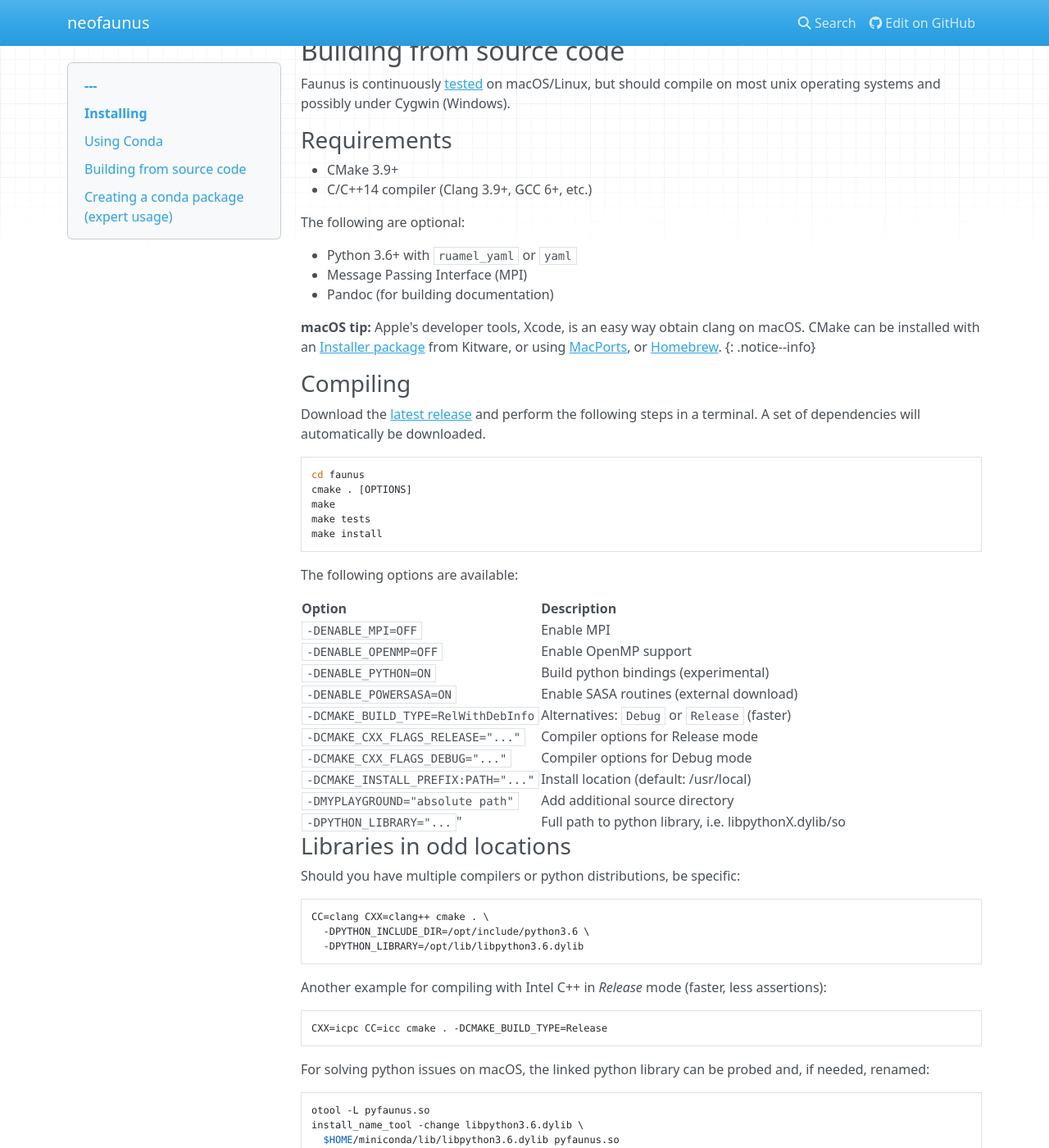
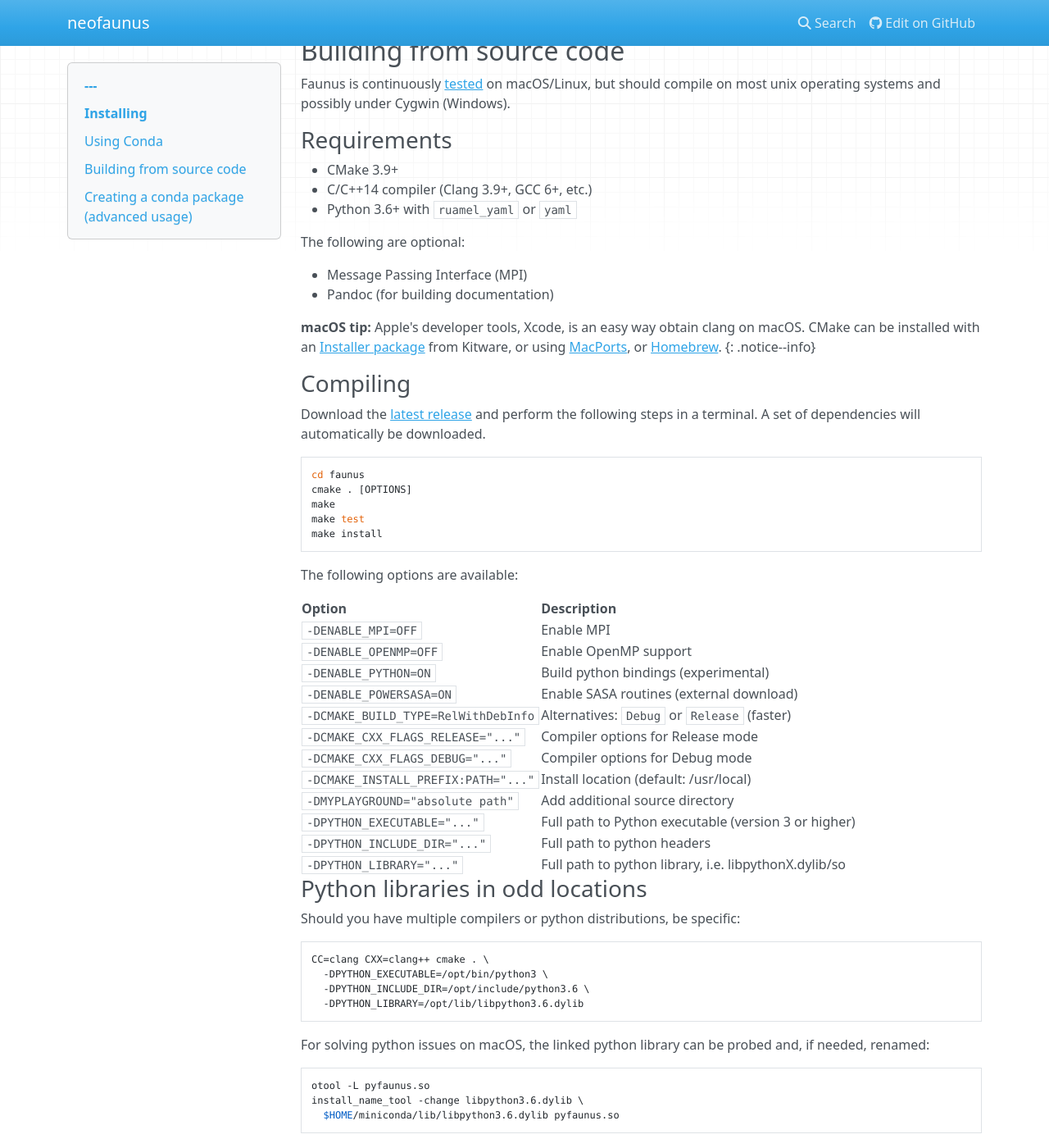
Before and after one commit to mlund/faunus, an MkDocs documentation site: the page built from docs/_docs/install.md, in a window 1280 px wide and 1400 px high, scrolled down 438 px. Shown: the whole window at 82% size. Built offline with MkDocs 1.6.1, drawn with Linux system fonts in a browser that asks for light colours; nearby versions of some CDN libraries; old or Windows-style settings are respelled for this version of MkDocs; some of the changed text lies outside the part shown.

Commit message:
test comparison fix; python library documentation

```diff
--- a/docs/_docs/install.md
+++ b/docs/_docs/install.md
@@ -25,10 +25,10 @@ but should compile on most unix operating systems and possibly under Cygwin (Win
 
 - CMake 3.9+
 - C/C++14 compiler (Clang 3.9+, GCC 6+, etc.)
+- Python 3.6+ with `ruamel_yaml` or `yaml`
 
 The following are optional:
 
-- Python 3.6+ with `ruamel_yaml` or `yaml`
 - Message Passing Interface (MPI)
 - Pandoc (for building documentation)
 
@@ -50,7 +50,7 @@ A set of dependencies will automatically be downloaded.
 cd faunus
 cmake . [OPTIONS]
 make
-make tests
+make test
 make install
 ~~~
 
@@ -67,23 +67,20 @@ Option                               | Description
 `-DCMAKE_CXX_FLAGS_DEBUG="..."`      | Compiler options for Debug mode
 `-DCMAKE_INSTALL_PREFIX:PATH="..."`  | Install location (default: /usr/local)
 `-DMYPLAYGROUND="absolute path"`     | Add additional source directory
-`-DPYTHON_LIBRARY="...`"             | Full path to python library, i.e. libpythonX.dylib/so
+`-DPYTHON_EXECUTABLE="..."`          | Full path to Python executable (version 3 or higher)
+`-DPYTHON_INCLUDE_DIR="..."`         | Full path to python headers
+`-DPYTHON_LIBRARY="..."`             | Full path to python library, i.e. libpythonX.dylib/so
 
 
-### Libraries in odd locations
+### Python libraries in odd locations
 
 Should you have multiple compilers or python distributions, be specific:
 
 ~~~ bash
 CC=clang CXX=clang++ cmake . \
+  -DPYTHON_EXECUTABLE=/opt/bin/python3 \
   -DPYTHON_INCLUDE_DIR=/opt/include/python3.6 \
   -DPYTHON_LIBRARY=/opt/lib/libpython3.6.dylib
-~~~
-
-Another example for compiling with Intel C++ in _Release_ mode (faster, less assertions):
-
-~~~ bash
-CXX=icpc CC=icc cmake . -DCMAKE_BUILD_TYPE=Release
 ~~~
 
 For solving python issues on macOS, the linked python library can be probed and,
@@ -104,7 +101,7 @@ make clean
 rm -fR CMakeCache.txt CMakeFiles
 ~~~
 
-## Creating a conda package (expert usage)
+## Creating a conda package (advanced usage)
 
 To create a precompiled package for Anaconda, do the following steps:
 
```
Also changed, not shown: 1 other file.
